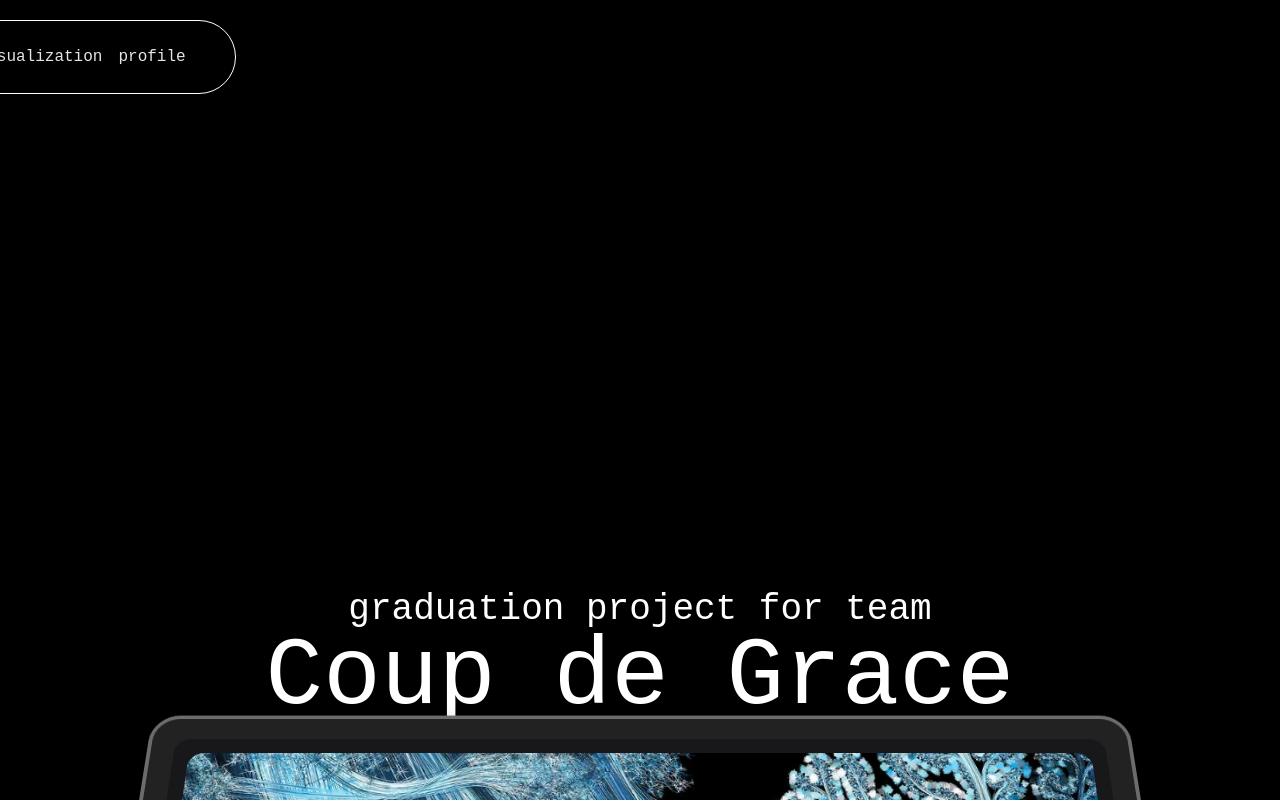
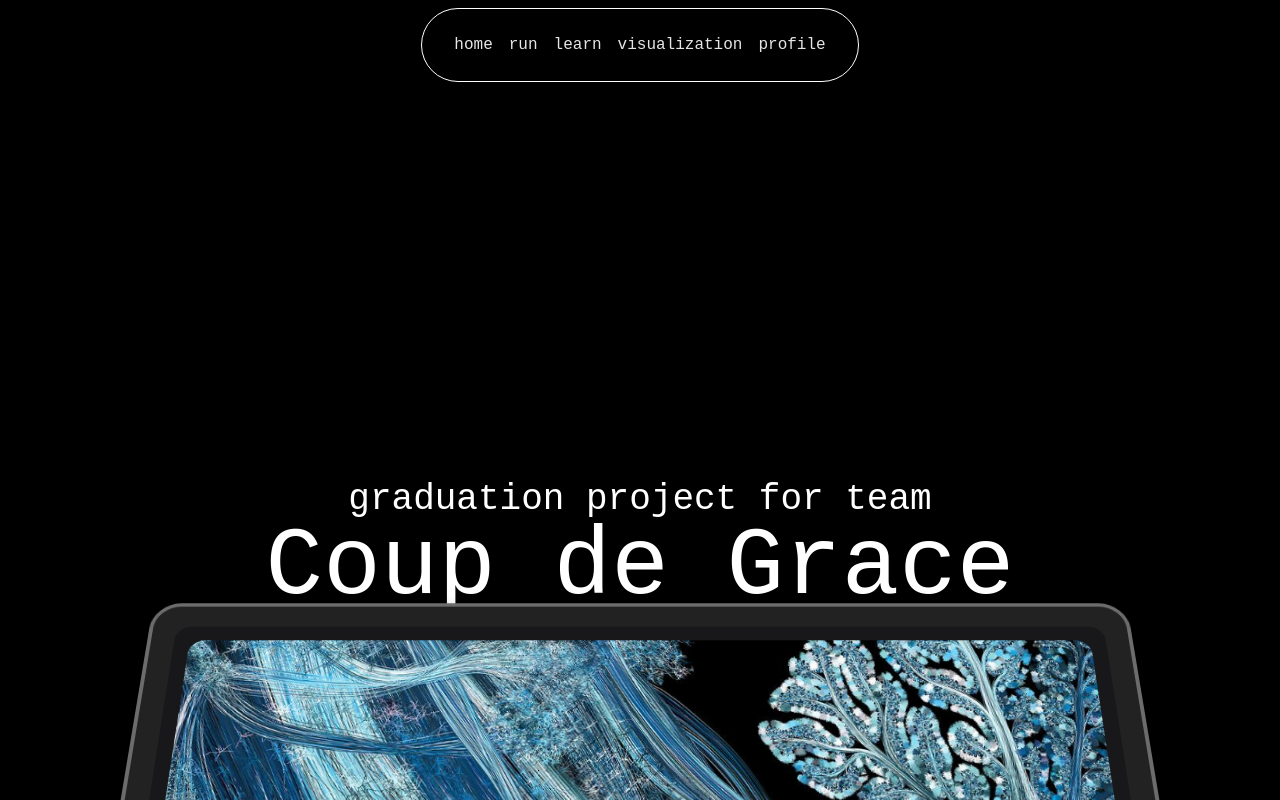
Before and after one commit to akareiko/coupdegrace, a Next.js app in the folder coup/: page / in a window 1280 px wide. Shown: the top 800 px of the page. Built offline with nearby package versions, Linux system fonts and the light colour scheme; no server answers.

Commit message:
changeeees

```diff
--- a/coup/src/app/components/navv.tsx
+++ b/coup/src/app/components/navv.tsx
@@ -7,15 +7,15 @@ import {
   ProductItem,
 } from "@/app/components/navbar-menu";
 import { cn } from "@/lib/utils";
-import wall from "@/app/wall.jpg";
 
 const Navbar = ({ className }: { className?: string }) => {
   const [active, setActive] = useState<string | null>(null);
+
   return (
     <div
-    // className={cn("w-[40vw] inset-x-0 mx-auto z-50 p-2 font-sans", className)}
-    className={cn("fixed w-[40vw] top-10 left-1/2 transform -translate-x-1/2 z-50 p-5 font-sans", className)}
+      className={cn("flex justify-center w-full z-50 p-2 font-sans", className)}
     >
+      <div className="w-[30vw]">
         <Menu setActive={setActive}>
           <MenuItem setActive={setActive} active={active} item="home">
             <div className="flex flex-col space-y-4 text-sm">
@@ -24,61 +24,24 @@ const Navbar = ({ className }: { className?: string }) => {
               <HoveredLink href="/#end">end</HoveredLink>
             </div>
           </MenuItem>
-        {/* <MenuItem setActive={setActive} active={active} item="run">
-          <div className="flex flex-col space-y-4 text-sm">
-            <HoveredLink href="/upload">upload</HoveredLink>
-            <HoveredLink href="/download">download</HoveredLink>
-          </div>
-        </MenuItem> */}
           <HoveredLink href="/upload">run</HoveredLink>
           <MenuItem setActive={setActive} active={active} item="learn">
             <div className="flex flex-col space-y-4 text-sm">
               <HoveredLink href="/learn/#introduction">begin</HoveredLink>
               <HoveredLink href="/learn/#webdev">web development</HoveredLink>
-            <HoveredLink href="/learn/#dataprep">data preprocessing</HoveredLink>
-            <HoveredLink href="/learn/#modelbuild">model building</HoveredLink>
+              <HoveredLink href="/learn/#dataprep">
+                data preprocessing
+              </HoveredLink>
+              <HoveredLink href="/learn/#modelbuild">
+                model building
+              </HoveredLink>
               <HoveredLink href="/learn/#visua">visualization</HoveredLink>
             </div>
           </MenuItem>
-        {/* <HoveredLink href="/niiviewer">viewer</HoveredLink> */}
           <HoveredLink href="/visualization">visualization</HoveredLink>
           <HoveredLink href="/signin">profile</HoveredLink>
-        {/* <MenuItem setActive={setActive} active={active} item="about">
-          <div className="flex items-center space-x-4">
-            <ProductItem
-              title="Web Development"
-              href="https://algochurn.com"
-              src={wall}
-              description="Prepare for tech interviews like never before."
-            />
-            <ProductItem
-              title="Data Preprocessing"
-              href="https://tailwindmasterkit.com"
-              src={wall}
-              description="Production ready Tailwind css components for your next project"
-            />
-            <ProductItem
-              title="Model Building"
-              href="https://gomoonbeam.com"
-              src={wall}
-              description="Never write from scratch again. Go from idea to blog in minutes."
-            />
-            <ProductItem
-              title="Visualization"
-              href="https://userogue.com"
-              src={wall}
-              description="Respond to government RFPs, RFIs and RFQs 10x faster using AI"
-            />
+        </Menu>
       </div>
-        </MenuItem> */}
-        {/* <MenuItem setActive={setActive} active={active} item="profile">
-          <div className="flex flex-col space-y-4 text-sm">
-            <HoveredLink href="/signin">one-time</HoveredLink>
-            <HoveredLink href="/status">email</HoveredLink>
-            <HoveredLink href="/download">google</HoveredLink>
-          </div>
-        </MenuItem> */}
-      </Menu>
     </div>
   );
 };
--- a/coup/src/app/layout.js
+++ b/coup/src/app/layout.js
@@ -14,7 +14,7 @@ export default function RootLayout({ children }) {
     <html lang="en">
       <body className={inter.className}>
         <div className="bg-black">
-          <Navbar/>
+          <Navbar className="fixed"/>
           {children}
         </div>
         </body>
```
Lines whose indentation alone changed are shown as unchanged.
